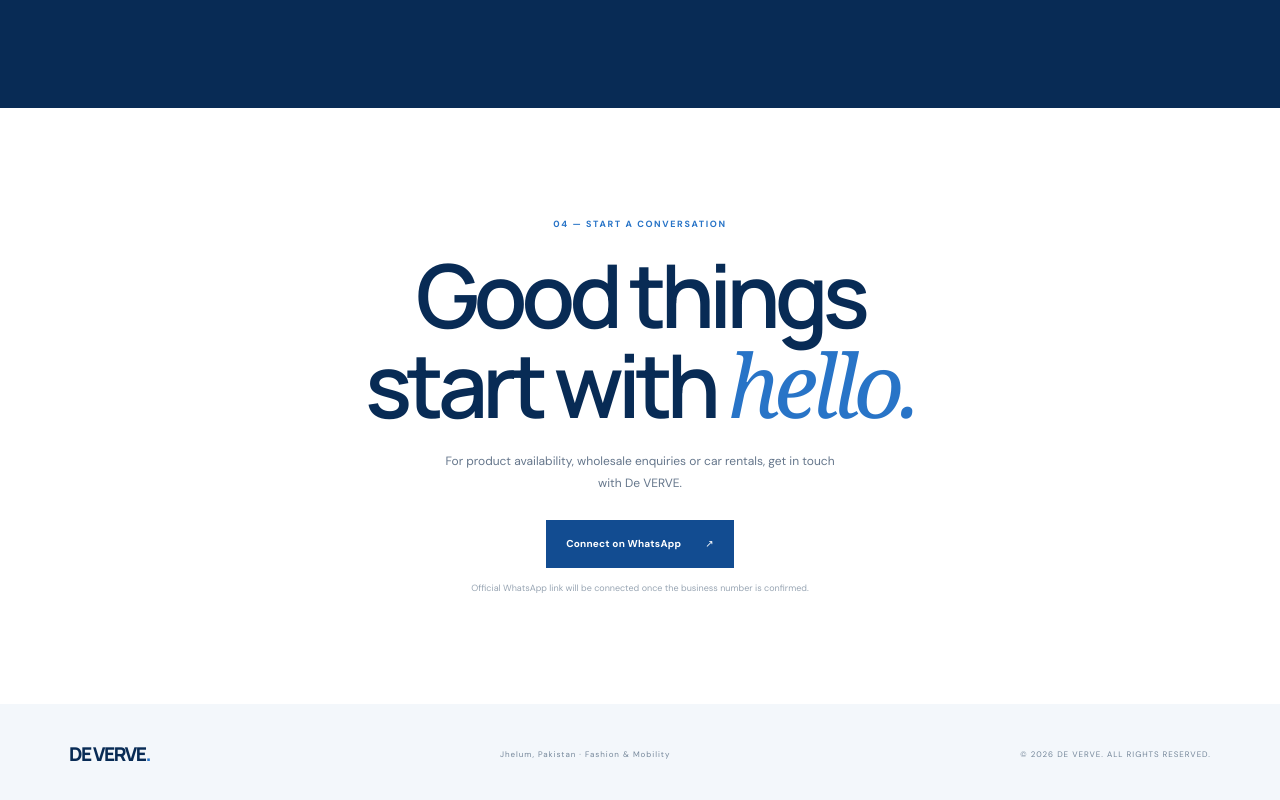
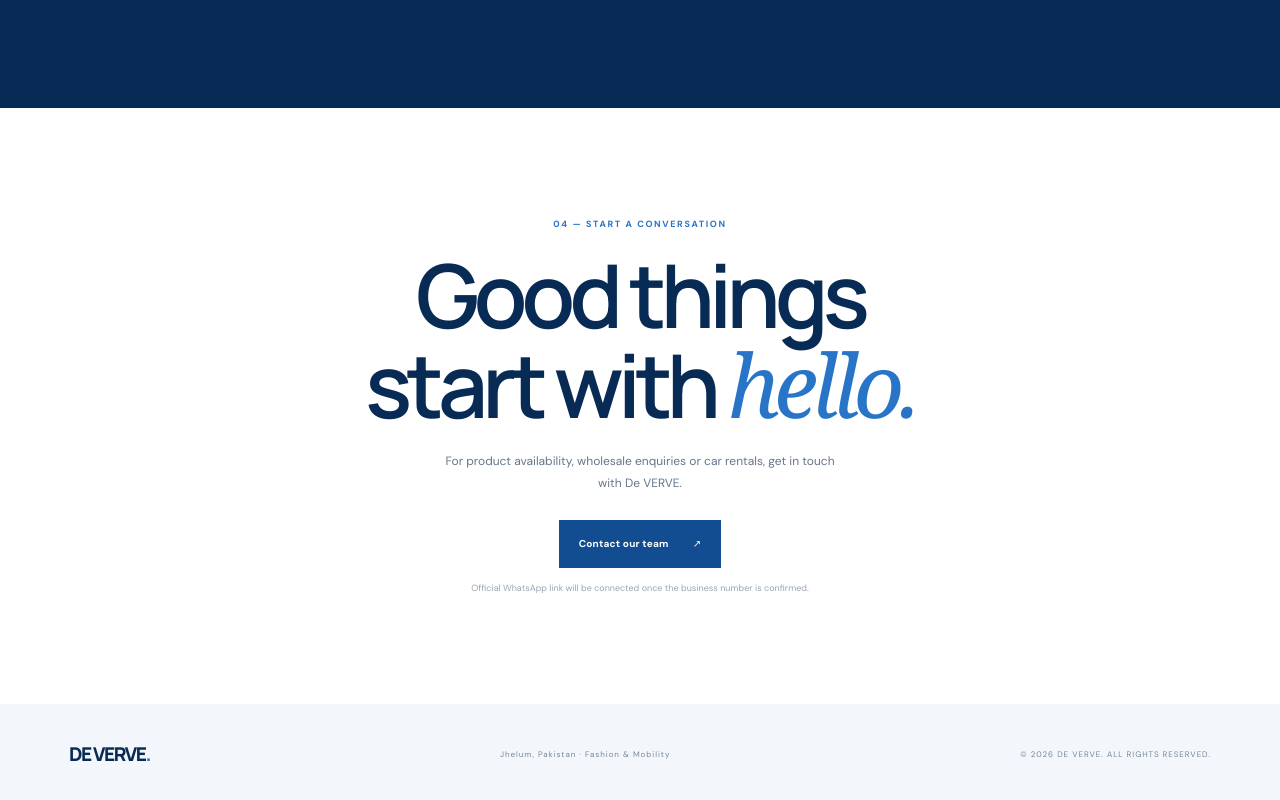
Before and after one commit to Nabeelwasti/Deverve-Official, a React (Vite) app: page / in a window 1280 px wide. Shown: the part 2792-3592 px from the top of the page. Built offline with nearby package versions, Linux system fonts and the light colour scheme.

Commit message:
fix: avoid placeholder WhatsApp destination before number is confirmed

```diff
--- a/src/App.tsx
+++ b/src/App.tsx
@@ -112,7 +112,7 @@ function App() {
           <p className="eyebrow">04 — START A CONVERSATION</p>
           <h2>Good things<br />start with <em>hello.</em></h2>
           <p>For product availability, wholesale enquiries or car rentals, get in touch with De VERVE.</p>
-          <a className="button button-primary" href="https://wa.me/" target="_blank" rel="noreferrer">Connect on WhatsApp <span aria-hidden="true">↗</span></a>
+          <a className="button button-primary" href="#contact">Contact our team <span aria-hidden="true">↗</span></a>
           <small>Official WhatsApp link will be connected once the business number is confirmed.</small>
         </section>
       </main>
```
